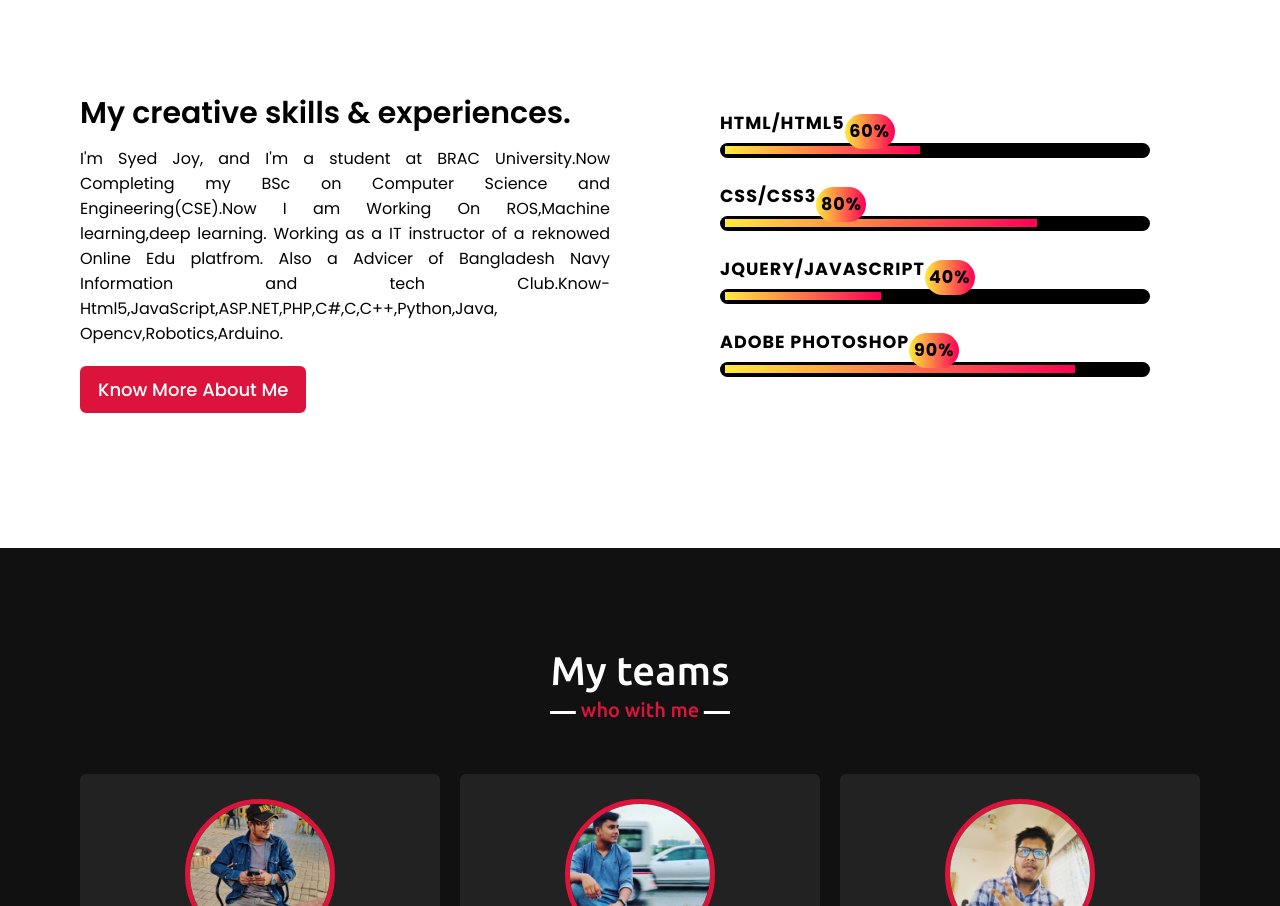
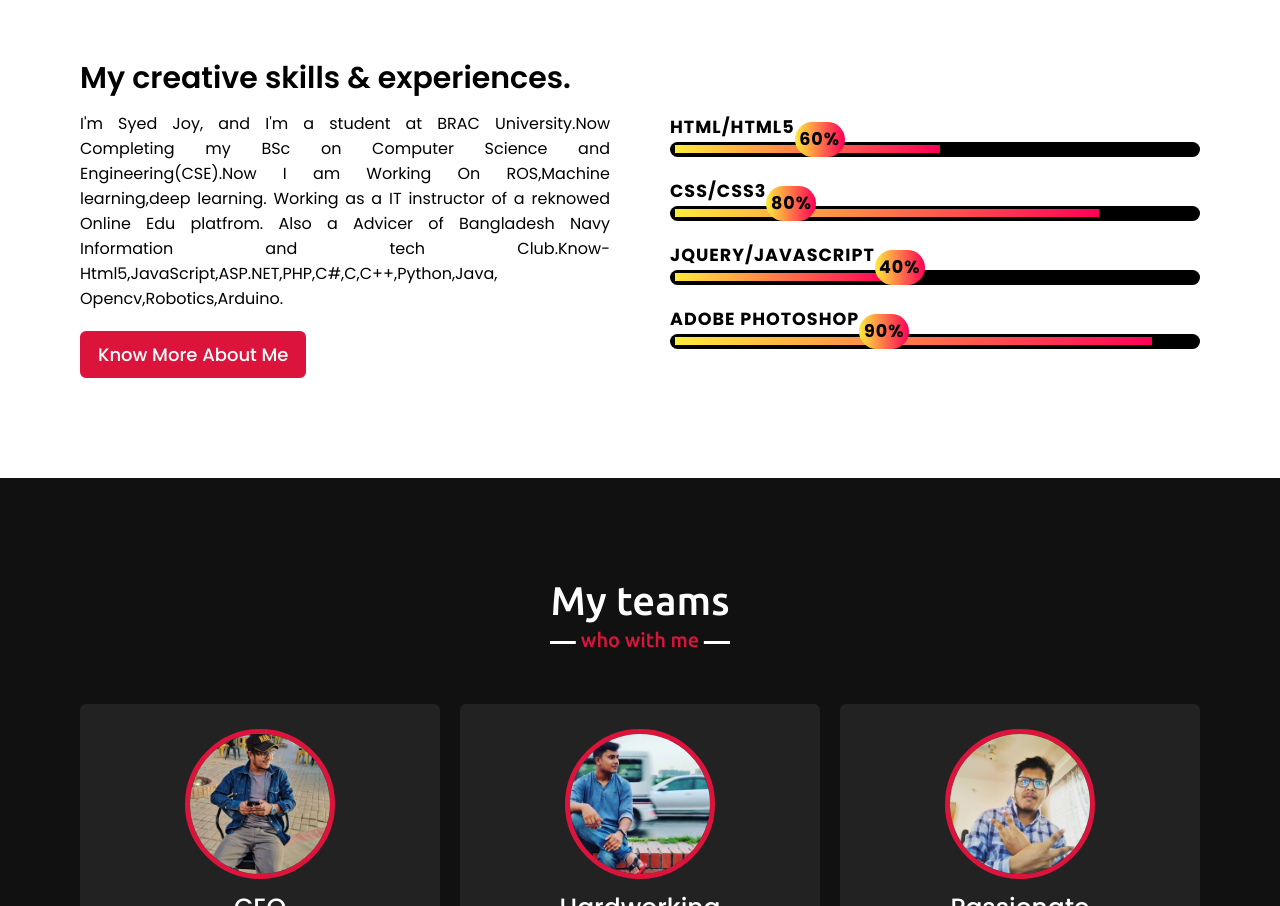
Before and after one commit to Syed-Ashik-Mahamud/my-portfolioo, a plain HTML site: page index.html in a window 1280 px wide. Shown: the part 2255-3161 px from the top of the page. Drawn offline with nearby package versions, Linux system fonts and the light colour scheme.

Commit message:
Update style.css

```diff
--- a/style.css
+++ b/style.css
@@ -689,16 +689,16 @@ footer span a:hover{
 
         }
         .wrap{
-            position:relative;
-			max-width: 100%;
-            margin:50px ;
+
+	    max-width: 100%;
+            margin:50px auto 0; ;
         }
         .bar{
             color:rgb(0, 0, 0);
             letter-spacing: 1px;
             font-weight: 500;
             font-size: 15px;
-            position:leftwards ;
+            position:relative ;
         }
 
         .bar{
@@ -724,7 +724,7 @@ footer span a:hover{
             height: 50%;
             background: linear-gradient(to left,#ff0057,#ffeb3b);
             border: radius 60px;
-            animation: bar 10s ease;
+            animation: bar 4s ease;
         }
         @keyframes bar{
             from{
@@ -753,12 +753,12 @@ footer span a:hover{
             border-radius: 50px;
             text-align:center;
             line-height: 35px;
-            position:relative;
+            position:absolute;
             top: 8px;
             z-index: 1;
             background: linear-gradient(to left,#ff0057,#ffeb3b);
             box-shadow: 0 5px 20px, #ff0057, 0 5px 20px #ffeb3b;
-            animation: count 15s ease;
+            animation: count 4s ease;
         }
         @keyframes count {
             from{
```
